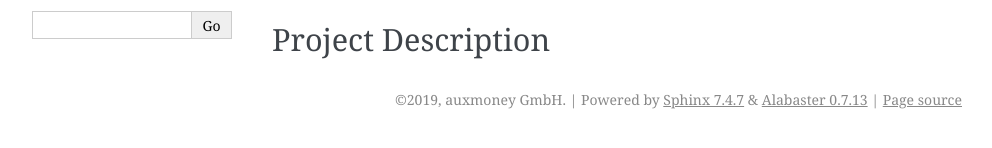
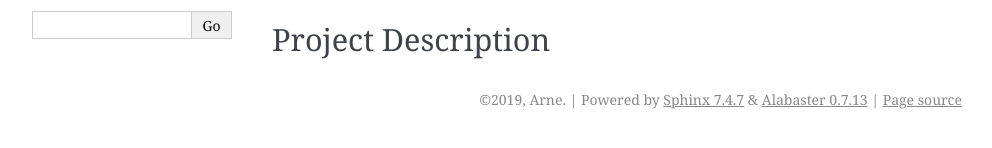
Before and after one commit to a-recknagel/stenotype, a Sphinx documentation site: the page built from docs/index.rst, in a window 1280 px wide. Shown: the part 322-470 px from the top of the page, without its empty margins (148-1140 px from the left). Built offline with Sphinx 7.4.7, drawn with Linux system fonts in a browser that asks for light colours; pages that are not in the unit, such as notebooks, are missing from menus.

```diff
--- a/docs/conf.py
+++ b/docs/conf.py
@@ -3,7 +3,7 @@
 
 # -- Project information -----------------------------------------------------
 project = 'stenotype'
-copyright = '2019, auxmoney GmbH'
+copyright = '2019, Arne'
 author = 'Arne Recknagel'
 release = __version__
 
```
Also changed, not shown: .gitlab-ci.yml (deleted), 2 other files.
